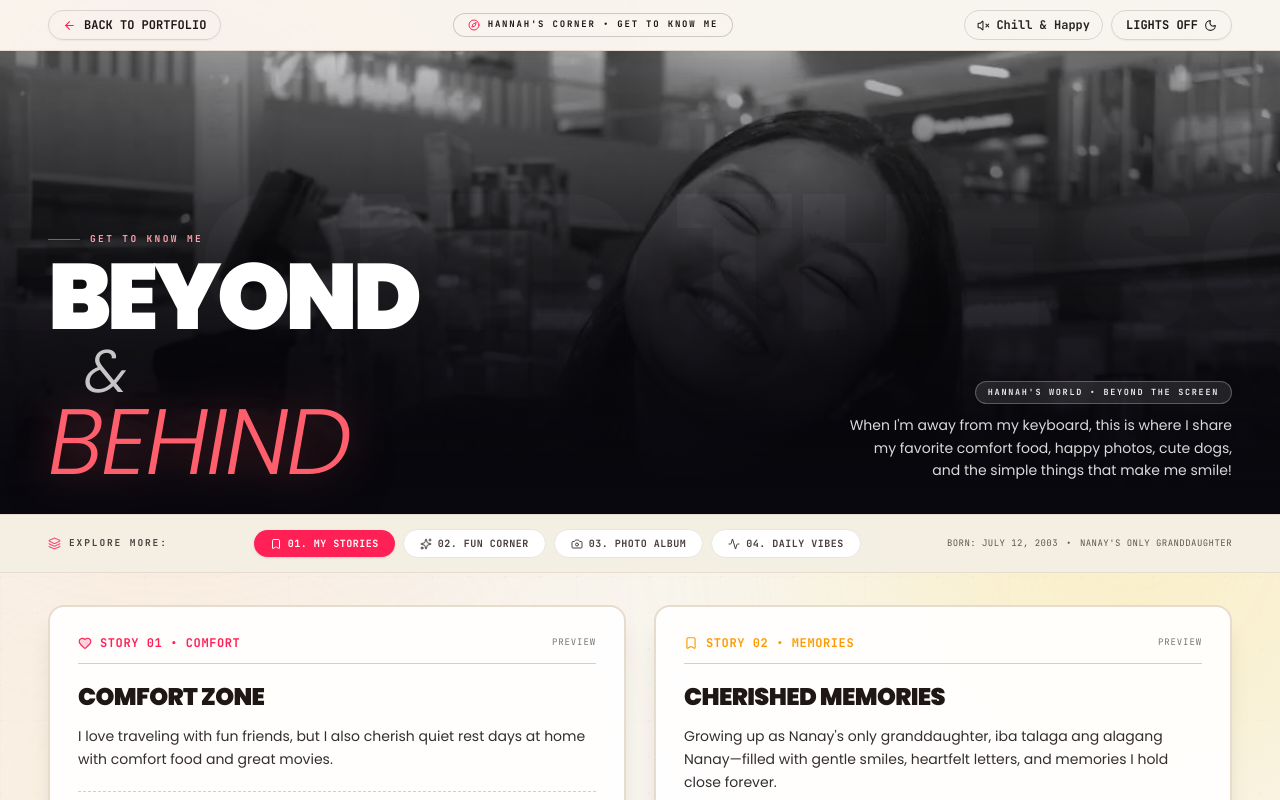
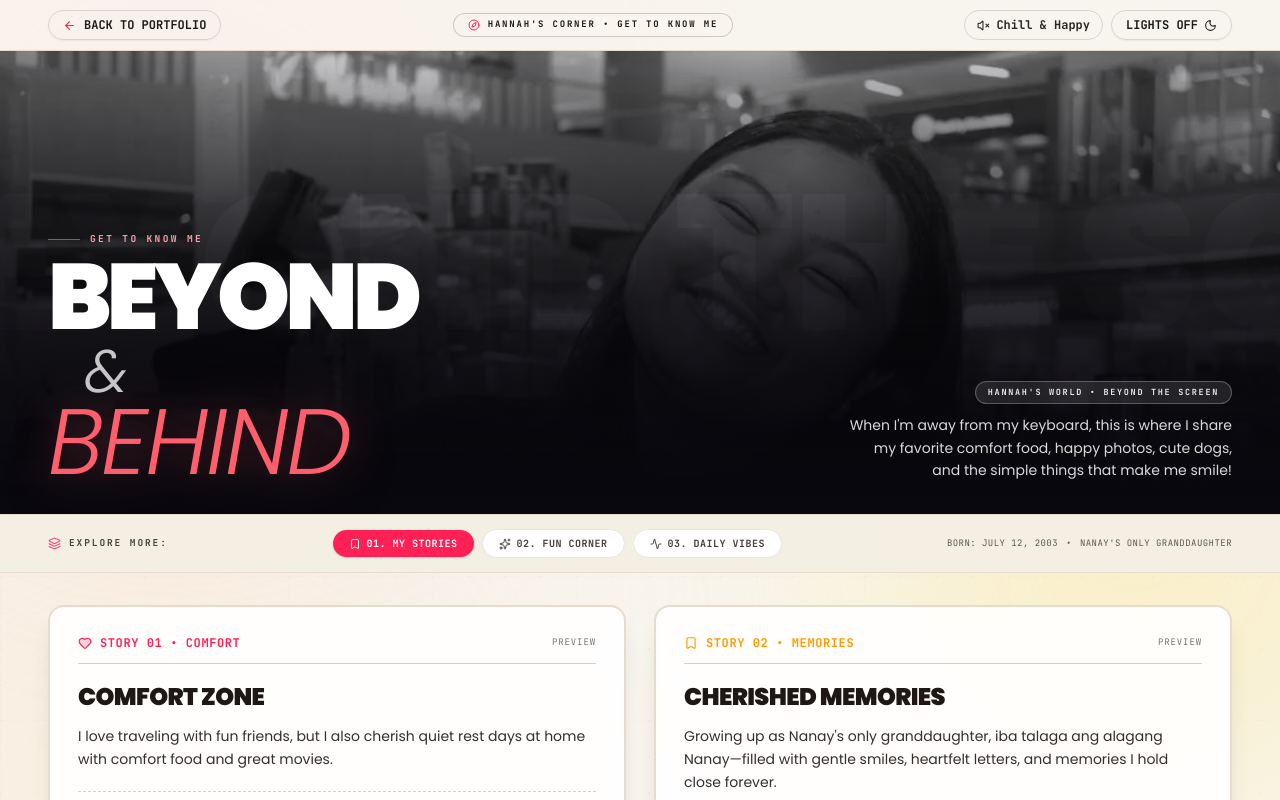
Before and after one commit to Hannahjamilla/hannahperalta-portfolio, a React (Vite) app: page / in a window 1280 px wide. Both pictures are taken after a click on the button "GET TO KNOW ME ↗". Shown: the top 800 px of the page. Built offline with nearby package versions, Linux system fonts and the light colour scheme; a web font is replaced by a local one.

Commit message:
Hide photo album section while preserving code

```diff
--- a/src/BeyondTheScreen.tsx
+++ b/src/BeyondTheScreen.tsx
@@ -707,8 +707,8 @@ export default function BeyondTheScreen({ dark, setDark, onBack }: BeyondTheScre
         <section className={`w-full border-b ${cardBorder} py-2.5 sm:py-3.5 px-3 sm:px-8 lg:px-12 ${t(dark, 'bg-[#0f0d19]/95', 'bg-[#f4efe3]/95')} backdrop-blur-md sticky top-[45px] sm:top-[49px] z-40`}>
           <div className="max-w-[1360px] mx-auto">
 
-            {/* 📱 MOBILE NAVIGATION BAR (4-TAB SEGMENTED BAR - PERFECT FIT, ZERO SCROLLBAR) */}
-            <div className="sm:hidden grid grid-cols-4 gap-1 w-full bg-black/5 dark:bg-white/5 p-1 rounded-2xl border border-current/10">
+            {/* 📱 MOBILE NAVIGATION BAR (3-TAB SEGMENTED BAR - PHOTO ALBUM PRESERVED BUT HIDDEN) */}
+            <div className="sm:hidden grid grid-cols-3 gap-1 w-full bg-black/5 dark:bg-white/5 p-1 rounded-2xl border border-current/10">
               <button
                 onClick={() => {
                   setActiveDeck('stories');
@@ -737,6 +737,7 @@ export default function BeyondTheScreen({ dark, setDark, onBack }: BeyondTheScre
                 <span>Fun</span>
               </button>
 
+              {/* PHOTO ALBUM TAB (HIDDEN - PRESERVED IN CODE)
               <button
                 onClick={() => {
                   setActiveDeck('gallery');
@@ -750,6 +751,7 @@ export default function BeyondTheScreen({ dark, setDark, onBack }: BeyondTheScre
                 <Camera size={14} className="mb-0.5 text-current" />
                 <span>Photos</span>
               </button>
+              */}
 
               <button
                 onClick={() => {
@@ -796,6 +798,7 @@ export default function BeyondTheScreen({ dark, setDark, onBack }: BeyondTheScre
                   <span>02. Fun Corner</span>
                 </button>
 
+                {/* PHOTO ALBUM TAB (HIDDEN - PRESERVED IN CODE)
                 <button
                   onClick={() => setActiveDeck('gallery')}
                   className={`flex items-center gap-1.5 px-4 py-1.5 rounded-full font-mono text-[10px] uppercase tracking-wider font-bold transition-all cursor-pointer ${activeDeck === 'gallery'
@@ -806,6 +809,7 @@ export default function BeyondTheScreen({ dark, setDark, onBack }: BeyondTheScre
                   <Camera size={12} />
                   <span>03. Photo Album</span>
                 </button>
+                */}
 
                 <button
                   onClick={() => setActiveDeck('radar')}
@@ -815,7 +819,7 @@ export default function BeyondTheScreen({ dark, setDark, onBack }: BeyondTheScre
                     }`}
                 >
                   <Activity size={12} />
-                  <span>04. Daily Vibes</span>
+                  <span>03. Daily Vibes</span>
                 </button>
               </div>
 
@@ -1522,8 +1526,8 @@ export default function BeyondTheScreen({ dark, setDark, onBack }: BeyondTheScre
             </div>
           )}
 
-          {/* ─── DECK 03: VISUAL ARCHIVES (OPEN SCRAPBOOK ALBUM & FILMSTRIP LOOKBOOK) ─── */}
-          {activeDeck === 'gallery' && (
+          {/* ─── DECK 03: VISUAL ARCHIVES (OPEN SCRAPBOOK ALBUM & FILMSTRIP LOOKBOOK - HIDDEN BUT PRESERVED) ─── */}
+          {false && activeDeck === 'gallery' && (
             <div className="space-y-8 animate-fade-in">
 
               {/* Top Editorial Album Header (Single-Row Capsule Layout) */}
```
